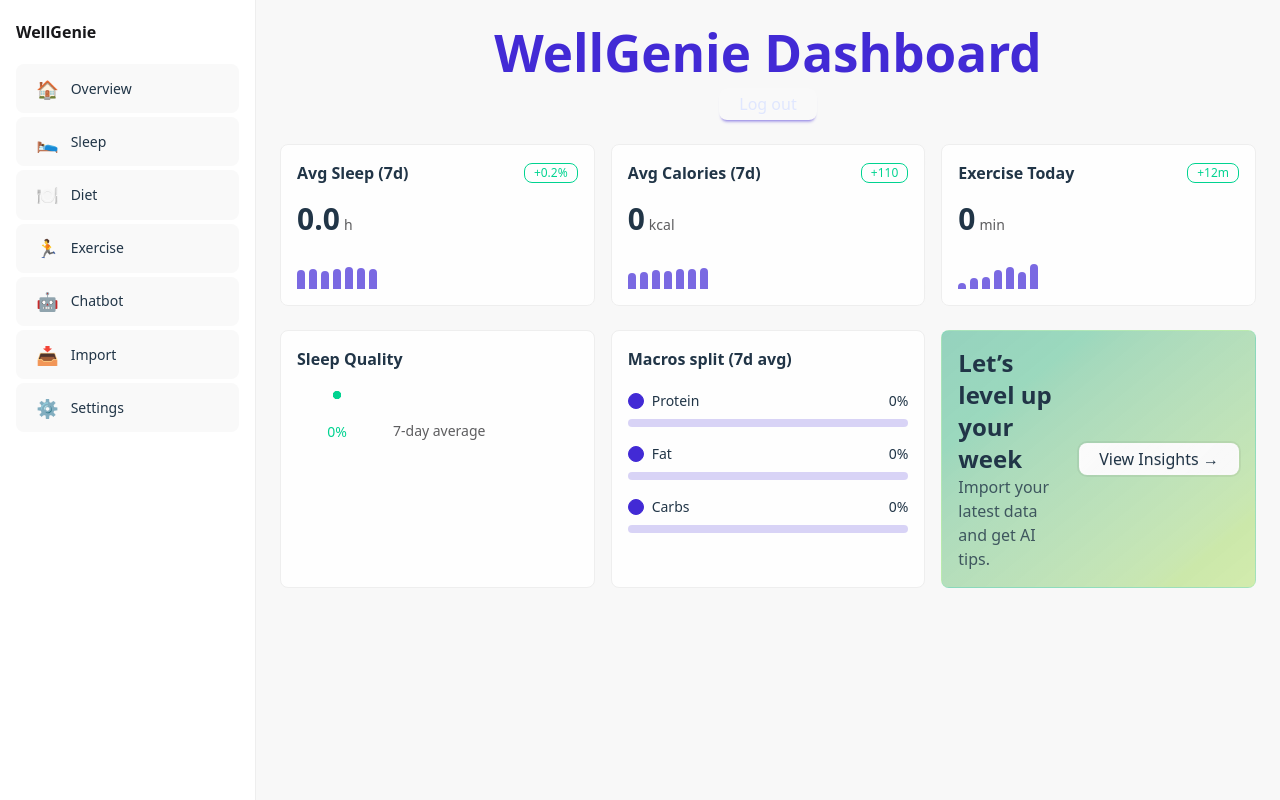
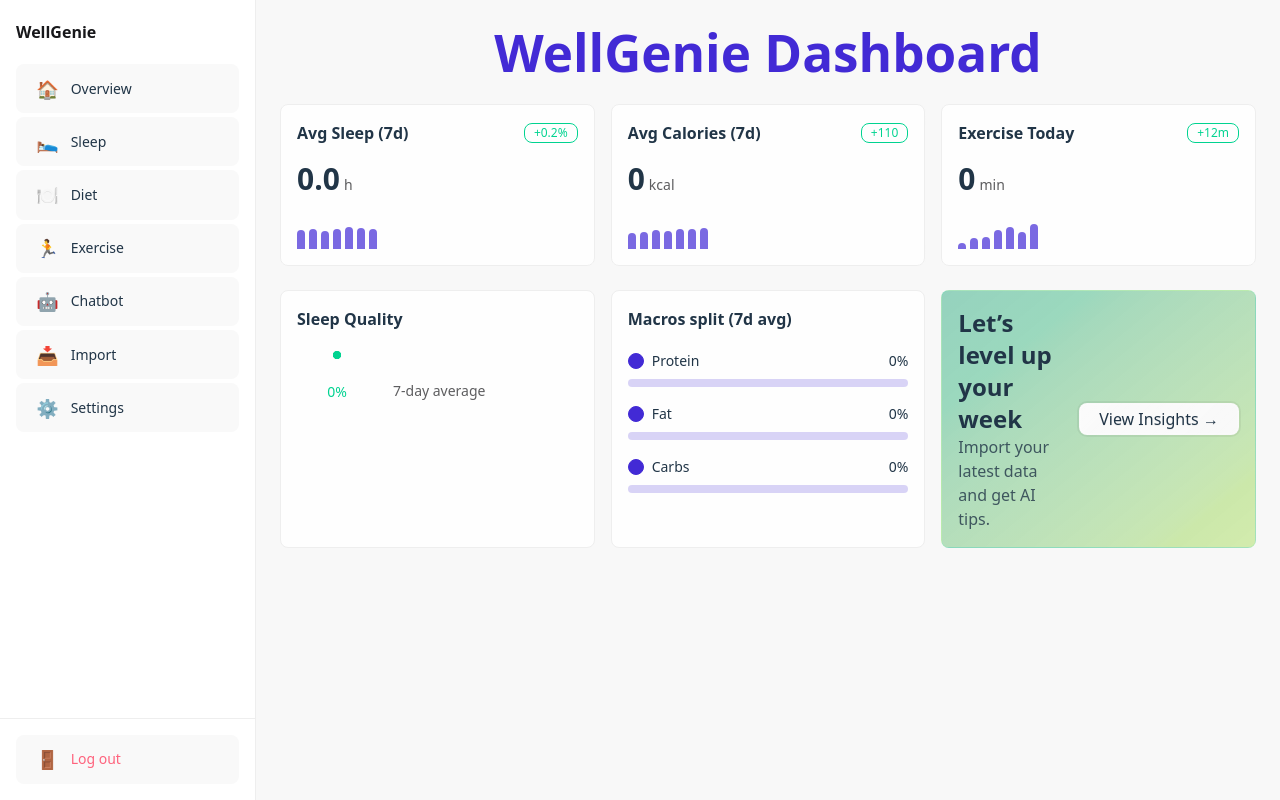
Before and after one commit to realslimk8e/well-genie, a React (Vite) app in the folder frontend/: page /#overview in a window 1280 px wide. Built offline with nearby package versions, Linux system fonts and the light colour scheme; no server answers; sample sign-in values are in the browser's storage.

Commit message:
updated app.tsx and sidebar.tsx to have log out button on the sidebar

```diff
--- a/frontend/src/App.tsx
+++ b/frontend/src/App.tsx
@@ -52,22 +52,10 @@ const App: React.FC = () => {
   );
   const [authView, setAuthView] = useState<'login' | 'signup'>('login');
 
-  // Hook calls for data
-  const {
-    items: sleepItems,
-    loading: sleepLoading,
-    error: sleepError,
-  } = useSleep();
+  const { items: sleepItems, loading: sleepLoading } = useSleep();
+  const { items: dietItems, loading: dietLoading } = useDiet();
+  const { items: exItems, loading: exLoading } = useExercise();
 
-  const {
-    items: dietItems,
-    loading: dietLoading,
-    error: dietError,
-  } = useDiet();
-
-  const { items: exItems, loading: exLoading, error: exError } = useExercise();
-
-  // ---------- Sleep metrics (7d) ----------
   const sleepLast7 = sleepItems.slice(-7);
   const sleepAvgHours = sleepLast7.length
     ? (
@@ -88,14 +76,11 @@ const App: React.FC = () => {
 
   const sleepAvgQScore = sleepLast7.length
     ? sleepLast7.reduce(
-        (s, r: any) =>
-          s + (q2s[(r?.quality as SleepQuality) ?? 'poor'] ?? 0),
-        0
+        (s, r: any) => s + (q2s[(r?.quality as SleepQuality) ?? 'poor'] ?? 0),
+        0,
       ) / sleepLast7.length
     : 0;
-  const sleepAvgQuality = s2q(sleepAvgQScore);
 
-  // ---------- Nutrition metrics (7d averages) ----------
   type DietItem = {
     id: number;
     date: string;
@@ -104,24 +89,23 @@ const App: React.FC = () => {
     fat_g: number;
     carbs_g: number;
   };
-  const dietLast7 = dietItems.slice(-7);
+
+  const dietLast7 = (dietItems as DietItem[]).slice(-7);
   const avgNum = (arr: any[], pick: (x: any) => number) =>
-    arr.length ? Math.round(arr.reduce((s, x) => s + pick(x), 0) / arr.length) : 0;
+    arr.length
+      ? Math.round(arr.reduce((s, x) => s + pick(x), 0) / arr.length)
+      : 0;
 
   const avgProtein = avgNum(dietLast7, (d) => Number(d?.protein_g ?? 0));
   const avgCarbs = avgNum(dietLast7, (d) => Number(d?.carbs_g ?? 0));
   const avgFat = avgNum(dietLast7, (d) => Number(d?.fat_g ?? 0));
   const avgCals = avgNum(dietLast7, (d) => Number(d?.calories ?? 0));
 
-  // ---------- Exercise & Steps (today + 7d avg) ----------
   const exLast7 = exItems.slice(-7);
   const getMin = (x: any) =>
     Number(x?.minutes ?? x?.duration_min ?? x?.duration ?? 0);
   const getSteps = (x: any) => Number(x?.steps ?? 0);
-
   const exToday = exItems.length ? getMin(exItems.at(-1)) : 0;
-  const exAvgMin = avgNum(exLast7, getMin);
-  const stepsAvg7 = avgNum(exLast7, getSteps);
 
   useEffect(() => {
     axios
@@ -186,27 +170,21 @@ const App: React.FC = () => {
   }
 
   return (
-    <div className="min-h-screen bg-base-200">
-      <Sidebar current={tab} onNavigate={setTab} />
+    <div className="bg-base-200 min-h-screen">
+      <Sidebar current={tab} onNavigate={setTab} onLogout={handleLogout} />
 
       <main className="pb-[max(4rem,env(safe-area-inset-bottom))] pl-16 md:pb-0 md:pl-64">
         <div className="mx-auto max-w-5xl space-y-6 p-4 md:p-6">
           {/* Header Section */}
           <div className="space-y-2 text-center">
-            <h1 className="text-3xl font-bold text-primary md:text-4xl">
+            <h1 className="text-primary text-3xl font-bold md:text-4xl">
               WellGenie Dashboard
             </h1>
-            <div className="mt-2">
-              <button className="btn btn-primary btn-sm" onClick={handleLogout}>
-                Log out
-              </button>
-            </div>
           </div>
 
           {/* Overview Tab */}
           {tab === 'overview' && (
             <>
-              {/* Metric Tiles */}
               <section className="grid grid-cols-1 gap-4 md:grid-cols-3">
                 <MetricTile
                   title="Avg Sleep (7d)"
@@ -234,7 +212,6 @@ const App: React.FC = () => {
                 />
               </section>
 
-              {/* Detail Tiles */}
               <section className="mt-4 grid grid-cols-1 gap-4 lg:grid-cols-3">
                 <GaugeTile
                   title="Sleep Quality"
@@ -249,21 +226,21 @@ const App: React.FC = () => {
                       label: 'Protein',
                       value: Math.min(
                         100,
-                        Math.round(((avgProtein * 4) / (avgCals || 1)) * 100)
+                        Math.round(((avgProtein * 4) / (avgCals || 1)) * 100),
                       ),
                     },
                     {
                       label: 'Fat',
                       value: Math.min(
                         100,
-                        Math.round(((avgFat * 9) / (avgCals || 1)) * 100)
+                        Math.round(((avgFat * 9) / (avgCals || 1)) * 100),
                       ),
                     },
                     {
                       label: 'Carbs',
                       value: Math.min(
                         100,
-                        Math.round(((avgCarbs * 4) / (avgCals || 1)) * 100)
+                        Math.round(((avgCarbs * 4) / (avgCals || 1)) * 100),
                       ),
                     },
                   ]}
--- a/frontend/src/components/Sidebar.tsx
+++ b/frontend/src/components/Sidebar.tsx
@@ -1,3 +1,4 @@
+
 type NavKey =
   | 'overview'
   | 'sleep'
@@ -9,31 +10,26 @@ type NavKey =
 
 export default function Sidebar({
   current,
-
   onNavigate,
+  onLogout,
 }: {
   current: NavKey;
-
   onNavigate: (k: NavKey) => void;
+  onLogout?: () => void;
 }) {
   const items: { key: NavKey; label: string; emoji: string }[] = [
     { key: 'overview', label: 'Overview', emoji: '🏠' },
-
     { key: 'sleep', label: 'Sleep', emoji: '🛌' },
-
     { key: 'diet', label: 'Diet', emoji: '🍽️' },
-
     { key: 'exercise', label: 'Exercise', emoji: '🏃' },
-
     { key: 'chatbot', label: 'Chatbot', emoji: '🤖' },
-
     { key: 'import', label: 'Import', emoji: '📥' },
-
     { key: 'settings', label: 'Settings', emoji: '⚙️' },
   ];
 
   return (
-    <aside className="bg-base-100 border-base-300 fixed inset-y-0 left-0 z-20 w-16 border-r md:w-64">
+    <aside className="bg-base-100 border-base-300 fixed inset-y-0 left-0 z-20 flex w-16 flex-col justify-between border-r md:w-64">
+      <div>
         <div className="flex h-16 items-center justify-center px-4 md:justify-start">
           <span className="text-base-content font-semibold">WellGenie</span>
         </div>
@@ -51,16 +47,29 @@ export default function Sidebar({
                 key={key}
                 type="button"
                 onClick={() => onNavigate(key)}
-              className={`flex w-full items-center gap-3 rounded-xl p-3 text-left transition-colors ${active ? 'bg-base-200' : 'hover:bg-base-200'}`}
+                className={`flex w-full items-center gap-3 rounded-xl p-3 text-left transition-colors ${
+                  active ? 'bg-base-200' : 'hover:bg-base-200'
+                }`}
                 aria-current={active ? 'page' : undefined}
               >
                 <span className="text-lg">{emoji}</span>
-
                 <span className="hidden text-sm md:inline">{label}</span>
               </button>
             );
           })}
         </nav>
+      </div>
+
+      <div className="border-base-300 border-t p-4">
+        <button
+          type="button"
+          onClick={onLogout}
+          className="text-error hover:bg-base-200 flex w-full items-center gap-3 rounded-xl p-3 text-left transition-colors"
+        >
+          <span className="text-lg">🚪</span>
+          <span className="hidden text-sm md:inline">Log out</span>
+        </button>
+      </div>
     </aside>
   );
 }
```
Lines whose indentation alone changed are shown as unchanged.
